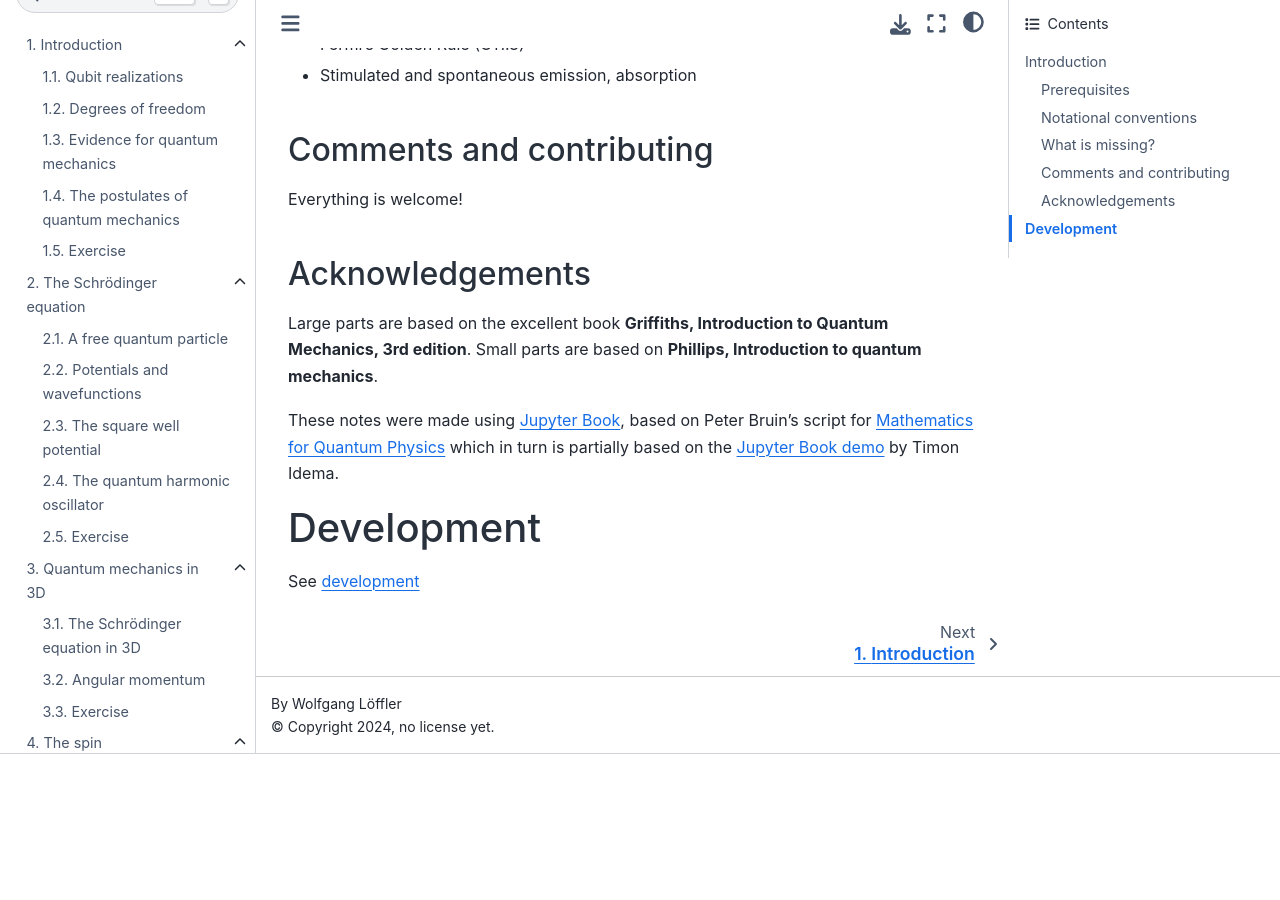
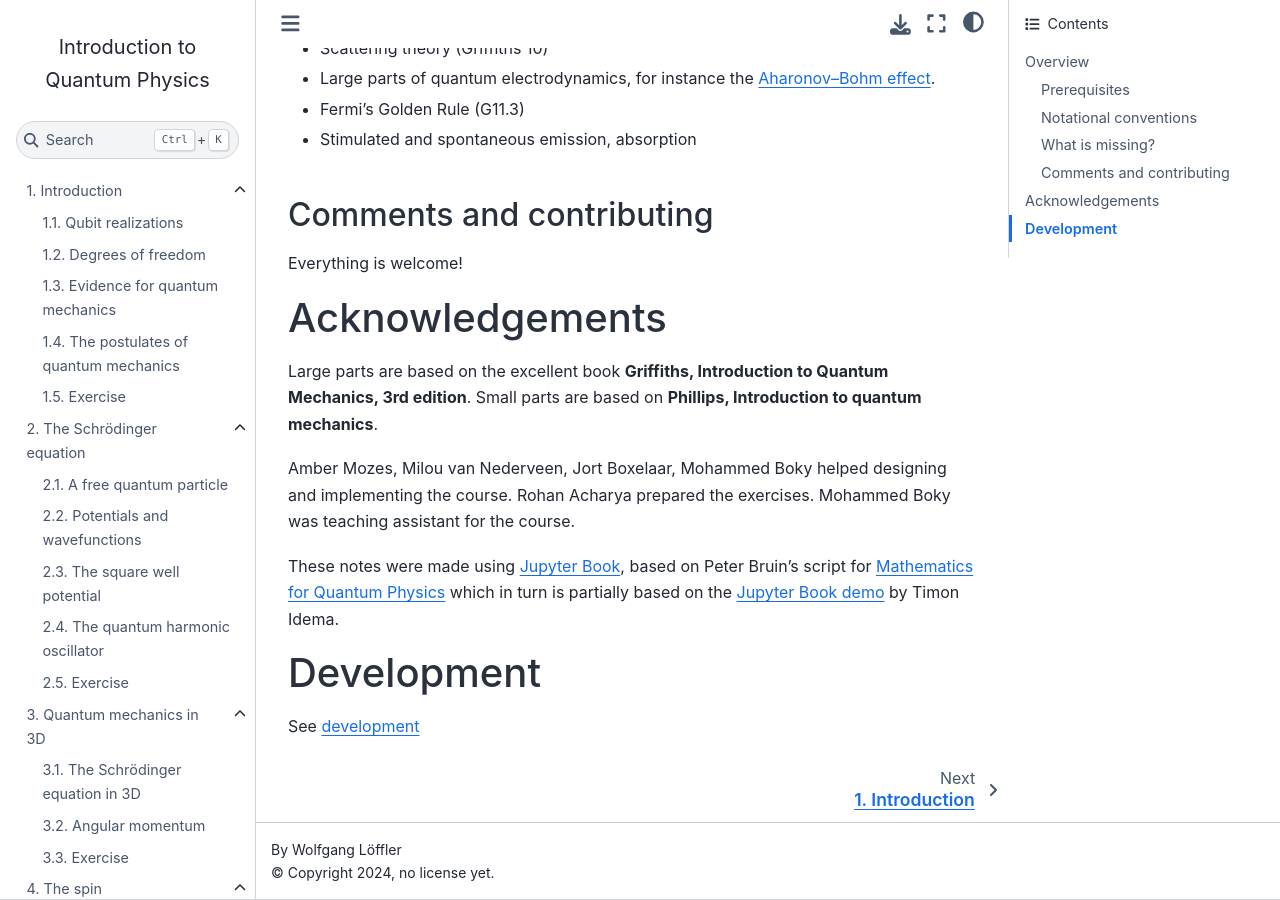
Before and after one commit to wolfgangasdf/iqp-book, a Jupyter Book: the page built from index.md, in a window 1280 px wide and 900 px high, scrolled down 2258 px. Built offline with Jupyter Book 1.0.4 settings and Sphinx 7.4.7 and the Sphinx Book theme 1.1.4, drawn with Linux system fonts in a browser that asks for light colours; before the commit the page ends 3012 px from its top, so only the background shows below that; some of the changed text lies outside the part shown.

Commit message:
more exercises

```diff
--- a/_toc.yml
+++ b/_toc.yml
@@ -45,8 +45,10 @@
     - file: ad-perturbation-theory
     - file: ad-perturbation-theory-degenerate
     - file: ad-perturbation-theory-apps
+    - file: ad-perturbation-theory-exercise
     - file: ad-wkb
     - file: ad-quantum-dynamics
+    - file: ad-exercise
   - file: appendix
     sections:
     - file: development
--- a/index.md
+++ b/index.md
@@ -1,4 +1,4 @@
-# Introduction
+# Overview
 
 *Introduction to Quantum Physics* gives you a compact introduction to quantum mechanics, intended as part of the homologation module of the **Leiden/Delft MSc programme Quantum Information Science and Technology QIST**.
 
@@ -39,9 +39,11 @@
 
 Everything is welcome!
 
-## Acknowledgements
+# Acknowledgements
 
 Large parts are based on the excellent book **Griffiths, Introduction to Quantum Mechanics, 3rd edition**. Small parts are based on **Phillips, Introduction to quantum mechanics**.
+
+Amber Mozes, Milou van Nederveen, Jort Boxelaar, Mohammed Boky helped designing and implementing the course. Rohan Acharya prepared the exercises. Mohammed Boky was teaching assistant for the course.
 
 These notes were made using [Jupyter Book](https://jupyterbook.org/), based on Peter Bruin's script for [Mathematics for Quantum Physics](https://pub.math.leidenuniv.nl/~bruinpj/MQP/) which in turn is partially based on the [Jupyter
 Book demo](https://idemalab.tudelft.nl/jupyterbookdemo/) by Timon
```
Also changed, not shown: ad-exercise.md (added, +15 -0 lines), ad-perturbation-theory-degenerate.md (+0 -6 lines), ad-perturbation-theory-exercise.md (added, +15 -0 lines), ad-quantum-dynamics.md (+0 -5 lines), development.md (+1 -1 lines), solutions.md (+4 -0 lines).
